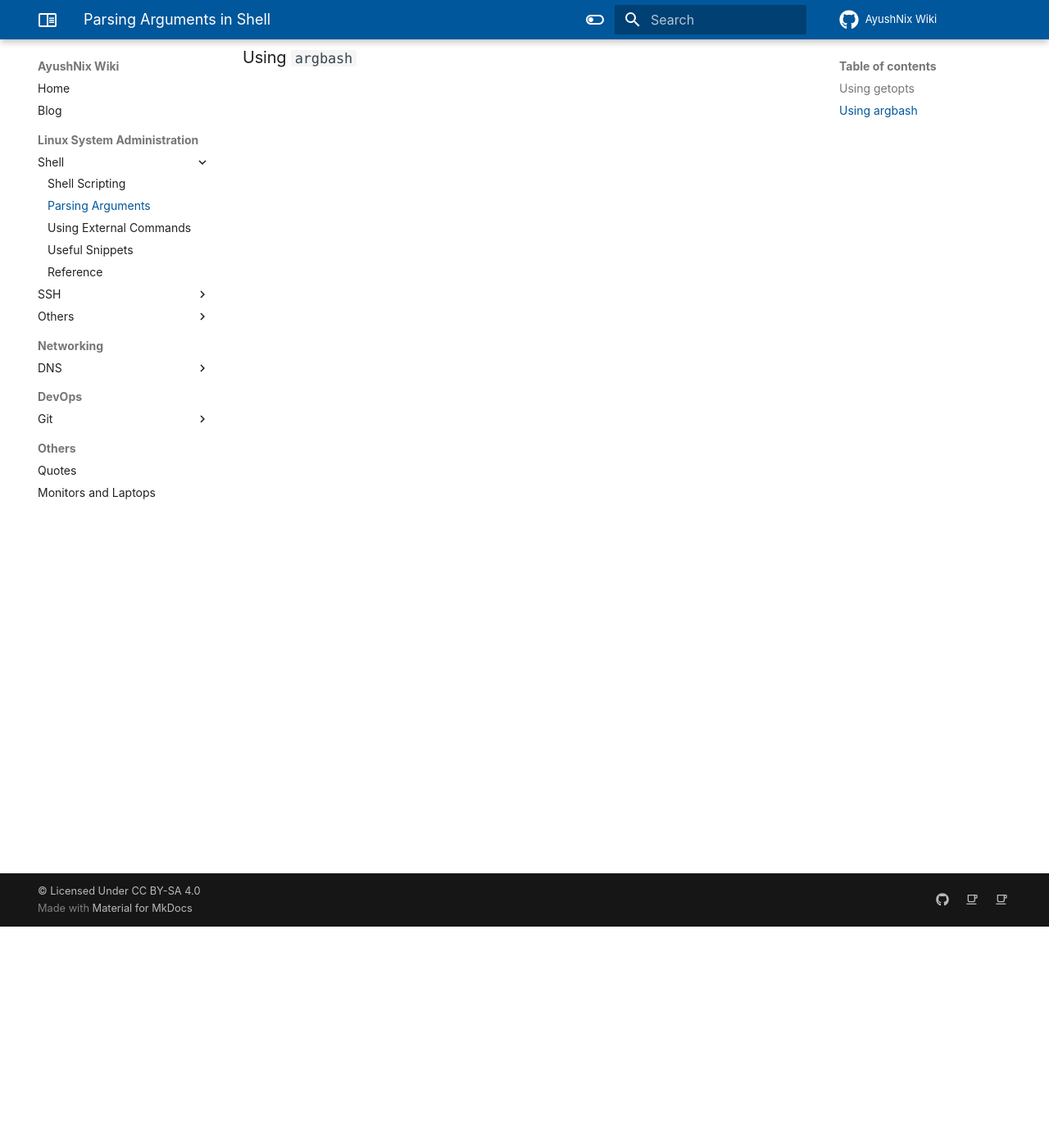
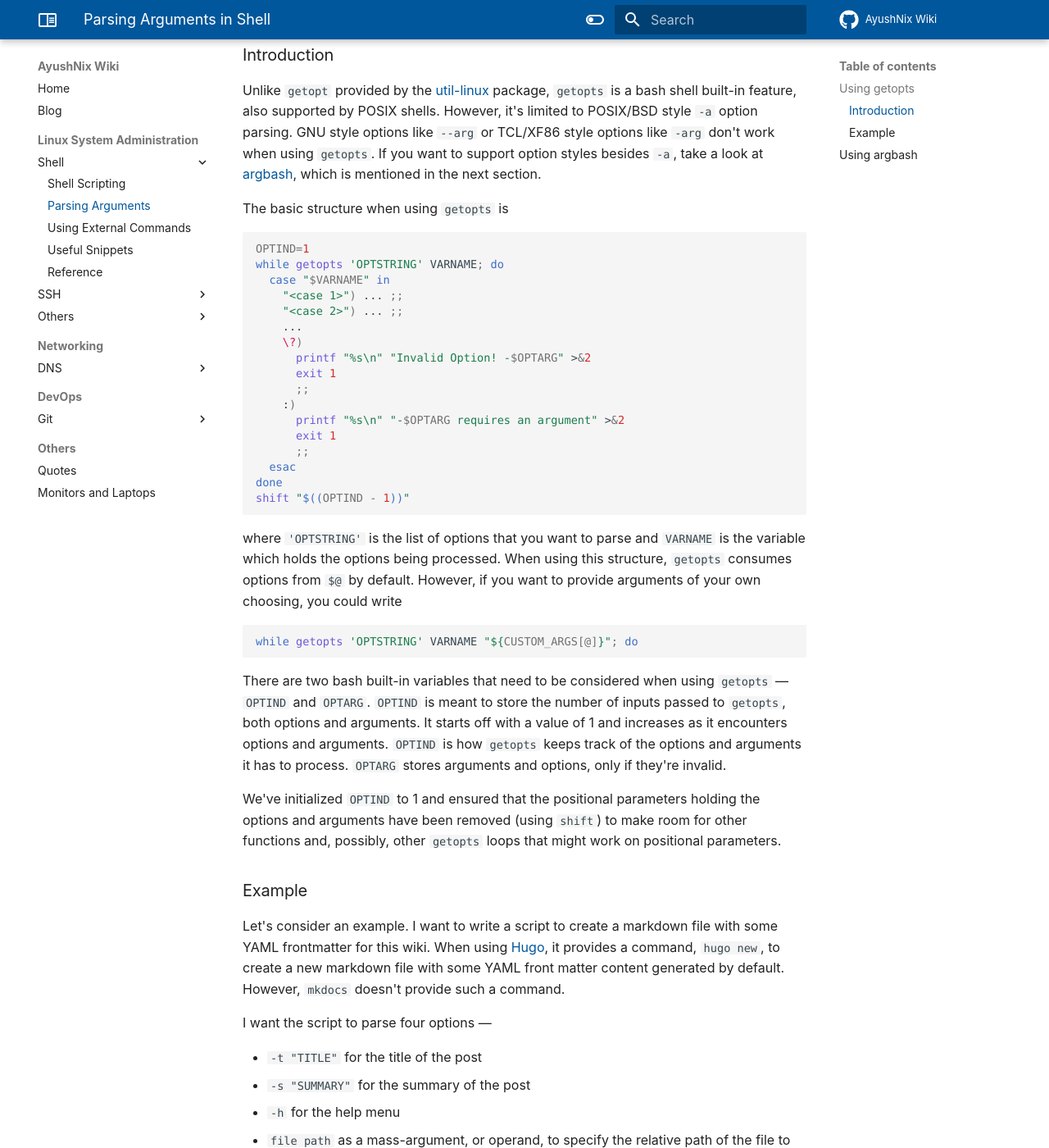
Before and after one commit to ayushnix/wiki, an MkDocs documentation site: the page built from docs/sysadmin/shell/parsing_arguments.md, in a window 1280 px wide and 1400 px high, scrolled down 270 px. Shown: the whole window at 82% size. Built offline with MkDocs 1.6.1 and Material for MkDocs 9.7.7, drawn with Linux system fonts in a browser that asks for light colours; comment, search, counter and statistics services are not loaded; some of the changed text lies outside the part shown.

Commit message:
added the article about using getopts in bash

````diff
--- a/docs/sysadmin/shell/parsing_arguments.md
+++ b/docs/sysadmin/shell/parsing_arguments.md
@@ -5,8 +5,111 @@ date: 2021-09-19
 ---
 
 There are only two methods worth considering for parsing arguments and flags in bash. Do not use
-anything else.
+anything else, unless you know what you're doing.
 
-## Using `getopts`
+# Using `getopts`
 
-## Using `argbash`
+## Introduction
+
+Unlike `getopt` provided by the
+[util-linux](https://git.kernel.org/pub/scm/utils/util-linux/util-linux.git) package, `getopts` is a
+bash shell built-in feature, also supported by POSIX shells. However, it's limited to POSIX/BSD
+style `-a` option parsing. GNU style options like `--arg` or TCL/XF86 style options like `-arg`
+don't work when using `getopts`.  If you want to support option styles besides `-a`, take a look at
+[argbash](https://github.com/matejak/argbash), which is mentioned in the next section.
+
+The basic structure when using `getopts` is
+
+```sh
+OPTIND=1
+while getopts 'OPTSTRING' VARNAME; do
+  case "$VARNAME" in
+    "<case 1>") ... ;;
+    "<case 2>") ... ;;
+    ...
+    \?)
+      printf "%s\n" "Invalid Option! -$OPTARG" >&2
+      exit 1
+      ;;
+    :)
+      printf "%s\n" "-$OPTARG requires an argument" >&2
+      exit 1
+      ;;
+  esac
+done
+shift "$((OPTIND - 1))"
+```
+
+where `'OPTSTRING'` is the list of options that you want to parse and `VARNAME` is the variable
+which holds the options being processed. When using this structure, `getopts` consumes options from
+`$@` by default. However, if you want to provide arguments of your own choosing, you could write
+
+```sh
+while getopts 'OPTSTRING' VARNAME "${CUSTOM_ARGS[@]}"; do
+```
+
+There are two bash built-in variables that need to be considered when using `getopts` — `OPTIND` and
+`OPTARG`. `OPTIND` is meant to store the number of inputs passed to `getopts`, both options and
+arguments. It starts off with a value of 1 and increases as it encounters options and arguments.
+`OPTIND` is how `getopts` keeps track of the options and arguments it has to process. `OPTARG`
+stores arguments and options, only if they're invalid.
+
+We've initialized `OPTIND` to 1 and ensured that the positional parameters holding the options and
+arguments have been removed (using `shift`) to make room for other functions and, possibly, other
+`getopts` loops that might work on positional parameters.
+
+## Example
+
+Let's consider an example. I want to write a script to create a markdown file with some YAML
+frontmatter for this wiki. When using [Hugo](https://gohugo.io), it provides a command, `hugo new`,
+to create a new markdown file with some YAML front matter content generated by default. However,
+`mkdocs` doesn't provide such a command.
+
+I want the script to parse four options —
+
+- `-t "TITLE"` for the title of the post
+- `-s "SUMMARY"` for the summary of the post
+- `-h` for the help menu
+- `file path` as a mass-argument, or operand, to specify the relative path of the file to be created
+
+The `OPTSTRING` in this case will be `:t:s:h`, where `t:` accepts the title, `s:` accepts the
+summary, and `h` will print the help menu. As you may have noticed, if you want an option to accept
+an argument, it should have a `:` in front of it in the `OPTSTRING`. `getopts` won't deal with
+mass-arguments (the file path, in this case) so we'll ignore that for now.
+
+The very first `:` in the `OPTSTRING` is meant to enable silent error reporting when invalid options
+or arguments are specified. It's better to deal with error handling ourselves. **You may start an
+`OPTSTRING` with `:` as a rule of thumb.**
+
+Now, let's see what the code looks like.
+
+```sh
+OPTIND=1
+while getopts ":t:s:h" opt; do
+  case "$opt" in
+    t) title="$OPTARG" ;;
+    s) summary="$OPTARG" ;;
+    h)
+      show_help
+      exit 0
+      ;;
+    \?)
+      printf "%s\n" "Invalid Option! -$OPTARG" >&2
+      exit 1
+      ;;
+    :)
+      printf "%s\n" "-$OPTARG requires an argument" >&2
+      exit 1
+      ;;
+  esac
+done
+shift "$((OPTIND - 1))"
+```
+
+If you're familiar with `while` and `case` loops, the code should be fairly self-explanatory. Since
+we've disabled verbose error handling by prefixing the `OPTSTRING` with `:`, we have to handle
+errors manually. If an invalid option is encountered, `getopts` assigns `?` to `opt` which is what
+we've checked for in the penultimate case. If an invalid argument is encountered, `getopts` assigns
+`:` to `opt` which is what we've checked for in the last case.
+
+# Using `argbash`
````
